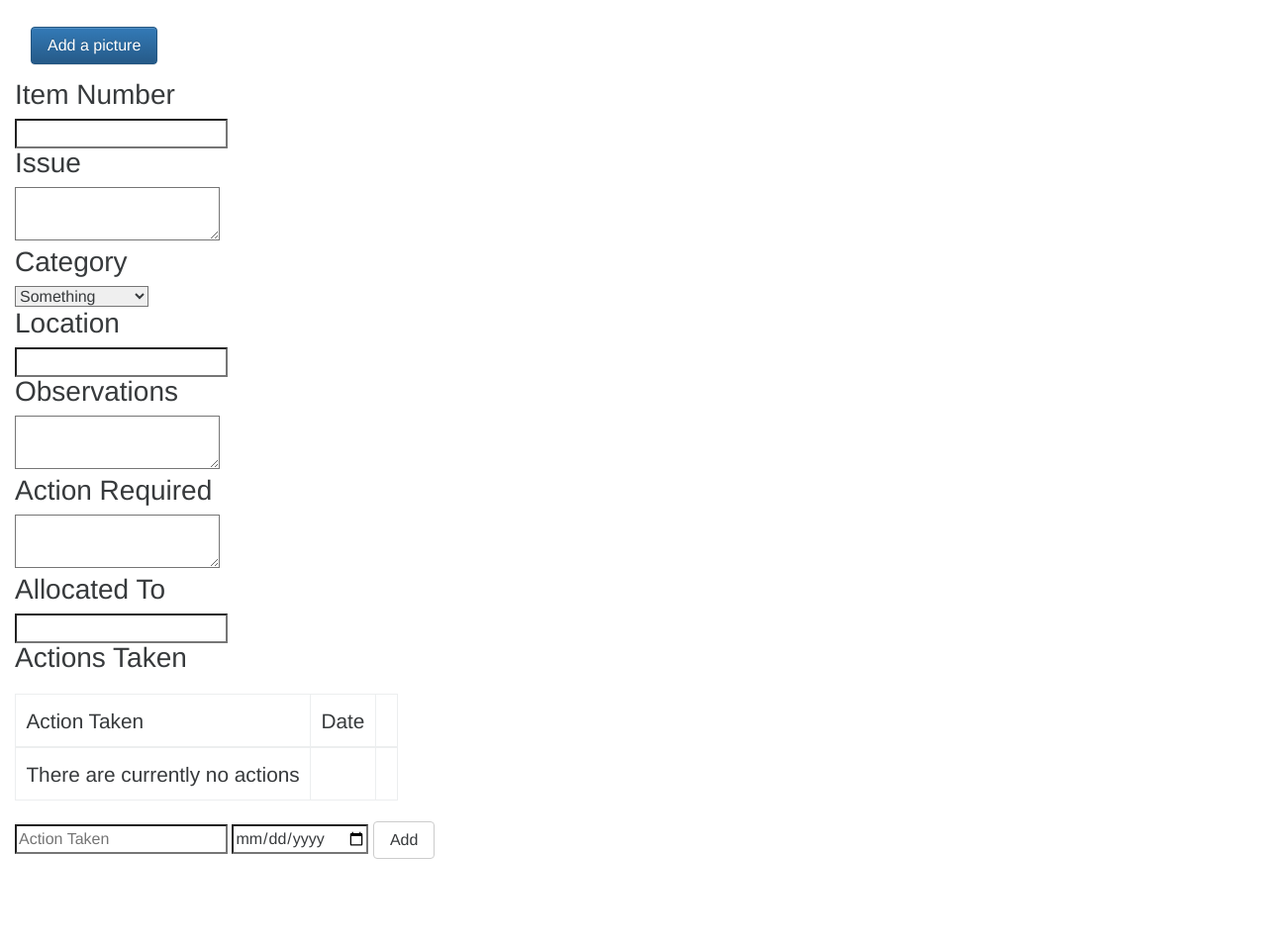
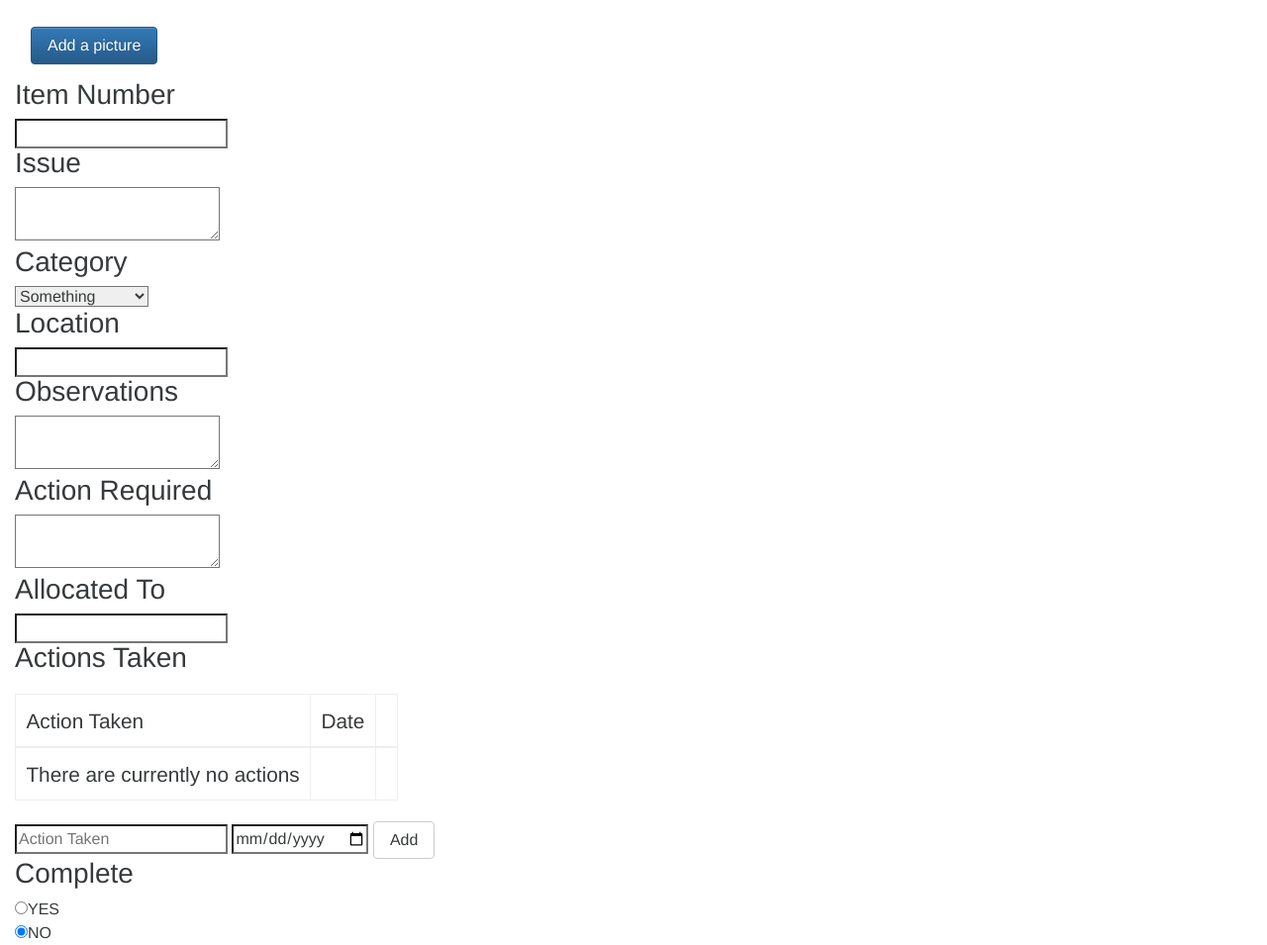
Before and after one commit to JohnGinger/johnginger.github.io.old, a plain HTML site: page index.html in a window 1280 px wide. Shown: the part 66-1021 px from the top of the page at 99% size. Before the commit the page ends 934 px from the top, so only its background shows below. Drawn offline with nearby package versions, Linux system fonts and the light colour scheme.

Commit message:
Add yes/no options

```diff
--- a/index.html
+++ b/index.html
@@ -17,11 +17,13 @@
         #actionTaken table td {
             padding: 0.5em;
         }
+
         #image {
             opacity: 0;
         }
-        .add-picture{
-            padding:1em;
+
+        .add-picture {
+            padding: 1em;
         }
     </style>
     <script src="js/localforage.js"></script>
@@ -37,10 +39,10 @@
         <h1>Create New Report</h1>
         <hr />
         <div class="add-picture">
-        <button class="btn btn-primary" onclick="addPicture()">
+            <button class="btn btn-primary" onclick="addPicture()">
             Add a picture
         </button>
-        <input type="file" id="image" accept="image/*" />
+            <input type="file" id="image" accept="image/*" />
         </div>
         <div>
             <h3>Item Number</h3>
@@ -91,6 +93,13 @@
             <input type="date">
             <button class="btn btn-secondary">Add</button>
         </div>
+        <div id="complete">
+            <h3>Complete</h3>
+            <form>
+                <input type="radio" value="yes">YES<br>
+                <input type="radio" value="no" checked>NO<br>
+            </form>
+        </div>
     </div>
 </body>
 
```
